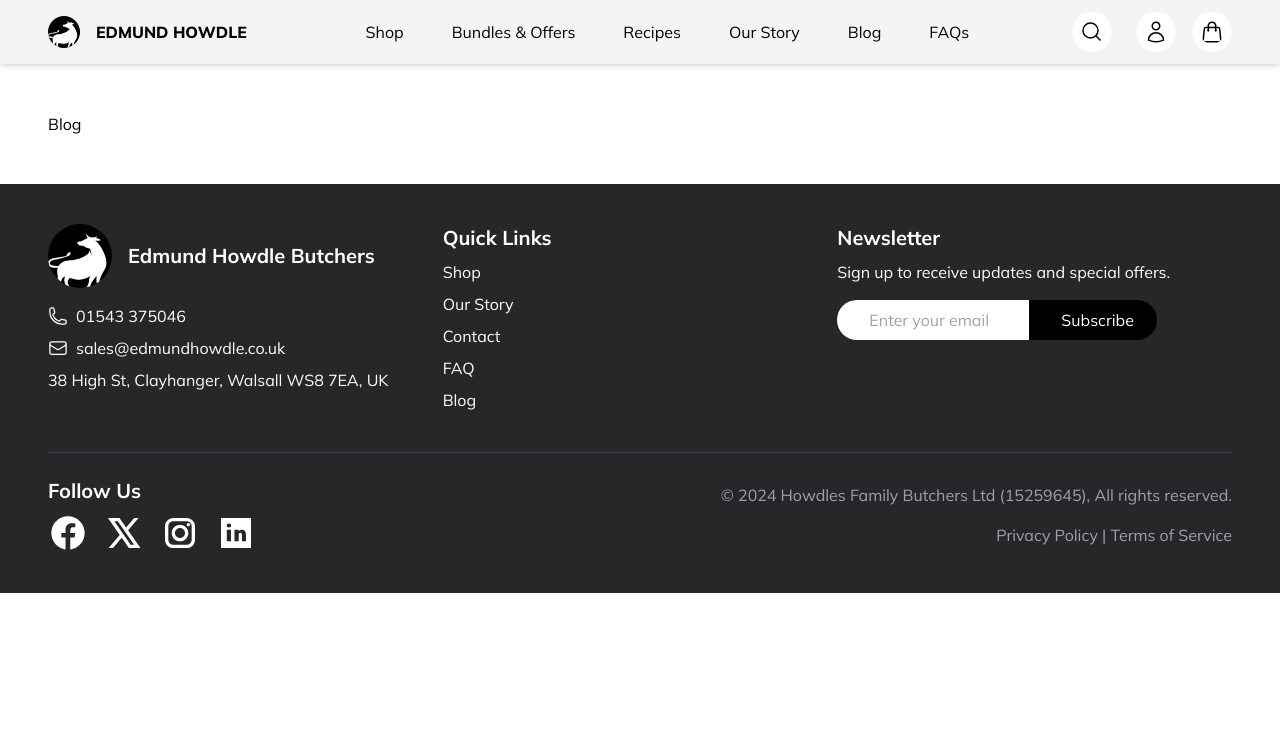
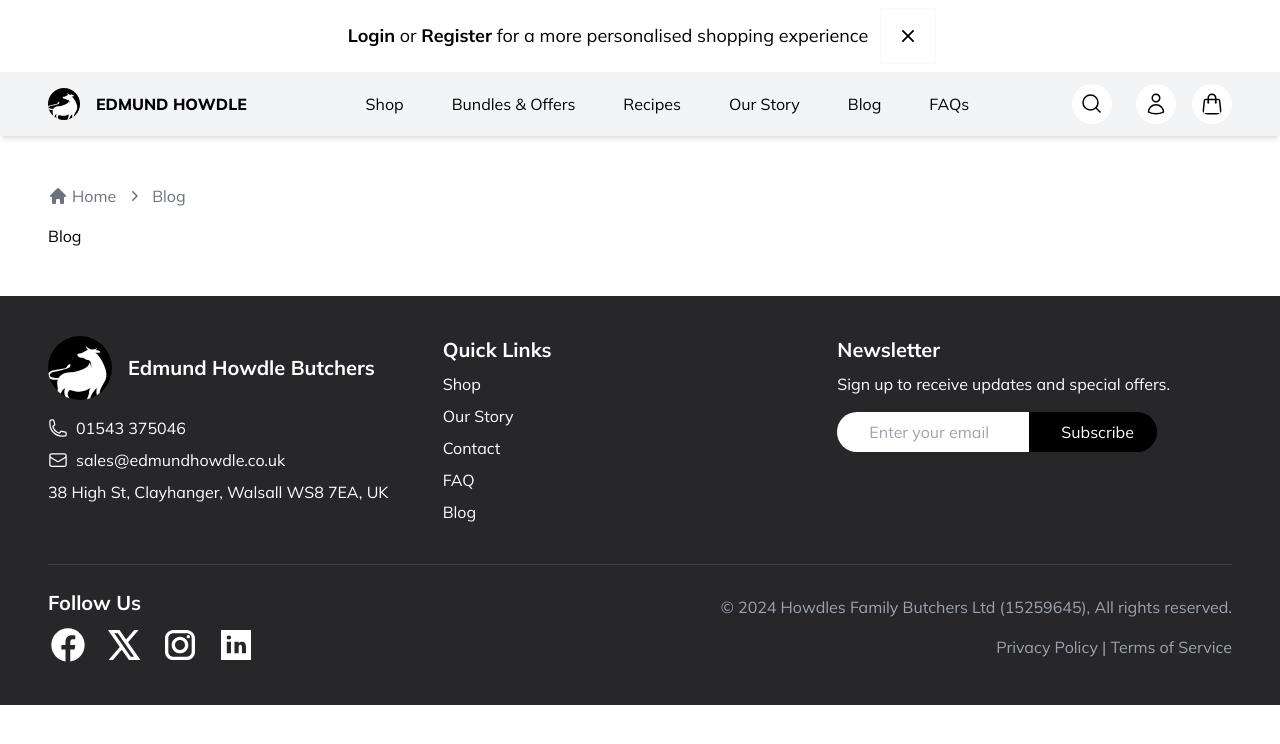
Before and after one commit to Kennedy1977/headless-commerce, a Next.js app: page /blog in a window 1280 px wide. Shown: the top 744 px of the page. Built offline with nearby package versions, Linux system fonts and the light colour scheme.

Commit message:
breadcrumbs & login prompt added

```diff
--- a/src/app/globals.css
+++ b/src/app/globals.css
@@ -13,8 +13,8 @@
 html,
 body {
   min-width: 100%;
+  max-width: 100vw;
   min-height: 100vh;
-  overflow-x: hidden;
 }
 
 :root {
--- a/src/app/layout.js
+++ b/src/app/layout.js
@@ -2,19 +2,15 @@
 import { Header } from "@/components";
 import Footer from "@/components/footer/Footer";
 import { globalMetadata } from "@/helpers/metadata";
+import LoginPrompt from "@/components/login-prompt/LoginPrompt";
 
 export const metadata = globalMetadata;
 
 export default function RootLayout({ children }) {
   return (
     <html lang="en-GB">
-      <head>
-        <link rel="icon" href="/favicon.ico" sizes="32x32" />
-        <link rel="icon" href="/icon.svg" type="image/svg+xml" />
-        <link rel="apple-touch-icon" href="/apple-touch-icon.png" />
-        <link rel="manifest" href="/manifest.webmanifest" />
-      </head>
       <body>
+        <LoginPrompt />
         <Header />
         {children}
         <Footer />
--- /dev/null
+++ b/src/components/breadcrumb/Breadcrumb.js
@@ -0,0 +1,41 @@
+// components/Breadcrumb.js
+import Link from "next/link";
+import { useRouter } from "next/router";
+import { HomeIcon, ChevronRightIcon } from "@heroicons/react/20/solid";
+import { translateTerm } from "../../utils/";
+
+const Breadcrumb = () => {
+  const router = useRouter();
+  const pathParts = router.asPath.split("/").filter((part) => part);
+
+  return (
+    <nav aria-label="breadcrumb" className="flex items-center space-x-2 mb-4">
+      <Link
+        href="/"
+        className="flex items-center space-x-1 text-gray-500 hover:underline"
+      >
+        <HomeIcon className="h-5 w-5" />
+        <span>Home</span>
+      </Link>
+      {pathParts.map((part, index) => {
+        const href = "/" + pathParts.slice(0, index + 1).join("/");
+        const isLast = index === pathParts.length - 1;
+
+        return (
+          <div key={href} className="flex items-center space-x-2">
+            <ChevronRightIcon className="h-5 w-5 text-gray-500" />
+            {isLast ? (
+              <span className="text-gray-500">{translateTerm(part)}</span>
+            ) : (
+              <Link href={href} className="text-gray-500 hover:underline">
+                {translateTerm(part)}
+              </Link>
+            )}
+          </div>
+        );
+      })}
+    </nav>
+  );
+};
+
+export default Breadcrumb;
--- /dev/null
+++ b/src/components/login-prompt/LoginPrompt.js
@@ -0,0 +1,77 @@
+"use client";
+import { useState, useEffect, useRef } from "react";
+import { XMarkIcon } from "@heroicons/react/20/solid";
+
+const LoginPrompt = () => {
+  // Mock variable to simulate user login status
+  const [loggedIn, setLoggedIn] = useState(false);
+  const [visible, setVisible] = useState(true);
+  const dialogRef = useRef(null);
+  const closeButtonRef = useRef(null);
+  const previousFocusedElementRef = useRef(null);
+
+  useEffect(() => {
+    // Show dialog if the user is not logged in
+    if (!loggedIn) {
+      setVisible(true);
+      previousFocusedElementRef.current = document.activeElement;
+      closeButtonRef.current.focus();
+    }
+  }, [loggedIn]);
+
+  const handleClose = () => {
+    setVisible(false);
+    // Move focus back to the previously focused element when dialog closes
+    if (previousFocusedElementRef.current) {
+      previousFocusedElementRef.current.focus();
+    }
+  };
+
+  const handleKeyDown = (event) => {
+    if (event.key === "Escape") {
+      handleClose();
+    }
+  };
+
+  useEffect(() => {
+    if (visible) {
+      const trapFocus = (event) => {
+        if (!dialogRef.current.contains(event.target)) {
+          closeButtonRef.current.focus();
+        }
+      };
+      document.addEventListener("focusin", trapFocus);
+      return () => document.removeEventListener("focusin", trapFocus);
+    }
+  }, [visible]);
+
+  if (!visible) return null;
+
+  return (
+    <div
+      role="dialog"
+      aria-labelledby="login-prompt-title"
+      aria-live="assertive"
+      aria-modal="true"
+      className="w-full bg-white shadow-md py-3 px-4 flex items-center justify-center"
+      onKeyDown={handleKeyDown}
+      ref={dialogRef}
+    >
+      <p id="login-prompt-title" className="text-lg text-black">
+        <span className="font-bold">Login</span> or{" "}
+        <span className="font-bold">Register</span> for a more personalised
+        shopping experience
+      </p>
+      <button
+        onClick={handleClose}
+        aria-label="Close login or register prompt"
+        className="ml-4 text-black hover:text-gray-600 focus:outline-none focus-visible:ring-2 focus-visible:ring-offset-2 focus-visible:ring-gray-50 flex items-center justify-center w-12 h-12"
+        ref={closeButtonRef}
+      >
+        <XMarkIcon className="h-6 w-6" />
+      </button>
+    </div>
+  );
+};
+
+export default LoginPrompt;
--- a/src/pages/_app.js
+++ b/src/pages/_app.js
@@ -1,12 +1,16 @@
 import "../app/globals.css";
 import Footer from "@/components/footer/Footer";
 import { Header } from "@/components";
+import Breadcrumb from "../components/breadcrumb/Breadcrumb";
+import LoginPrompt from "../components/login-prompt/LoginPrompt";
 
 function MyApp({ Component, pageProps }) {
   return (
     <>
+      <LoginPrompt />
       <Header />
       <main className="p-4 sm:p-12">
+        <Breadcrumb />
         <Component {...pageProps} />
       </main>
       <Footer />
--- /dev/null
+++ b/src/utils/index.js
@@ -0,0 +1,13 @@
+const specialTerms = {
+  faq: "Frequently Asked Questions",
+  // Add other special terms as needed
+};
+
+export const translateTerm = (term) => {
+  return specialTerms[term.toLowerCase()] || capitalize(term.replace("-", " "));
+};
+
+export const capitalize = (s) => {
+  if (typeof s !== 'string') return '';
+  return s.charAt(0).toUpperCase() + s.slice(1);
+};
```
